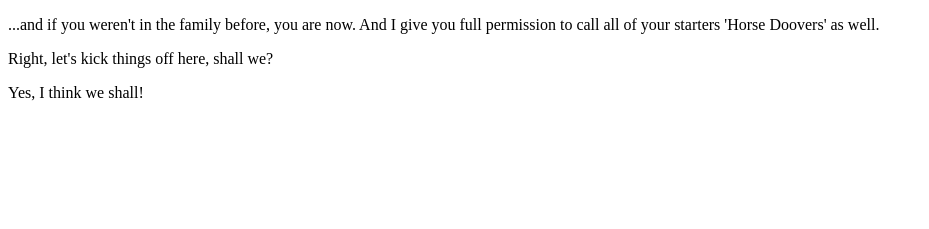
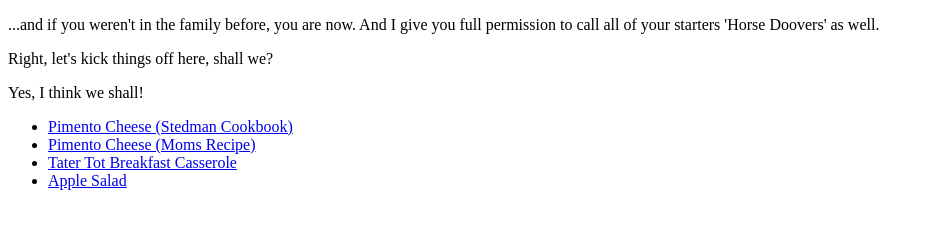
Before and after one commit to FacesOfFish/fisher-family-recipes, a plain HTML site: page pages/starters.html in a window 1280 px wide. Shown: the part 105-334 px from the top of the page, without its empty margins (0-929 px from the left). Drawn offline with Linux system fonts and the light colour scheme.

Commit message:
Add unordered list of first four starter recipes

```diff
--- a/pages/starters.html
+++ b/pages/starters.html
@@ -16,6 +16,12 @@
 
     <p>Yes, I think we shall!</p>
 
-
+    <ul>
+        <li><a href="./starters/pimento-cheese.html">Pimento Cheese (Stedman Cookbook)</a></li>
+        <li><a href="./starters/pimento-cheese2.html">Pimento Cheese (Moms Recipe)</a></li>
+        <li><a href="./starters/tater-tot-breakfast-casserole.html">Tater Tot Breakfast Casserole</a></li>
+        <li><a href="./starters/apple-salad.html">Apple Salad</a></li>
+    </ul>
+</ul>
 </body>
 </html>
```
